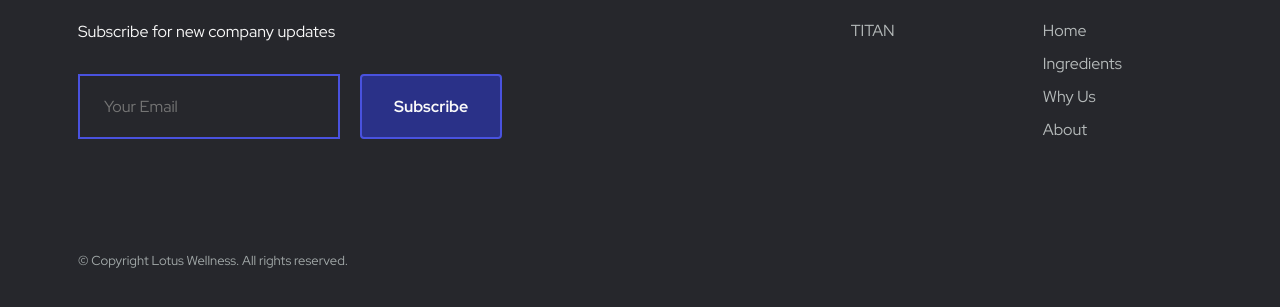
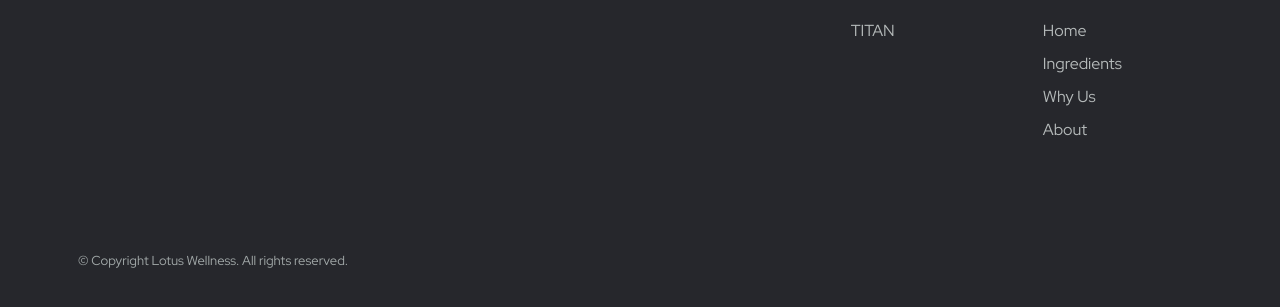
Before and after one commit to josephchay/lotus-wellness-titan-landing-page, a plain HTML site: page index.html in a window 1280 px wide. Shown: the part 3152-3459 px from the top of the page. Drawn offline with nearby package versions, Linux system fonts and the light colour scheme.

Commit message:
removed email subscribe in html

```diff
--- a/index.html
+++ b/index.html
@@ -421,17 +421,17 @@
                     <img src="imgs/logo-dark-transparent.png" alt="" class="whoarewe__img" style="width: 2rem;">
                     <p class="logo-text"><span>Lotus</span> Wellness</p>
                 </a>
-                <p class="footer__description subscribeCTA">
-                    Subscribe for new company updates
-                </p>
+<!--                <p class="footer__description subscribeCTA">-->
+<!--                    Subscribe for new company updates-->
+<!--                </p>-->
 
-                <form action="" class="footer__form" id="contact-form">
-                    <input type="email" name="user_email" placeholder="Your Email" class="footer__input yourEmailCTA"
-                        id="contact-user">
-                    <button type="submit" class="button subscribeBtnCTA">
-                        Subscribe
-                    </button>
-                </form>
+<!--                <form action="" class="footer__form" id="contact-form">-->
+<!--                    <input type="email" name="user_email" placeholder="Your Email" class="footer__input yourEmailCTA"-->
+<!--                        id="contact-user">-->
+<!--                    <button type="submit" class="button subscribeBtnCTA">-->
+<!--                        Subscribe-->
+<!--                    </button>-->
+<!--                </form>-->
 
                 <p class="footer__message" id="contact-message"></p>
             </div>
```
